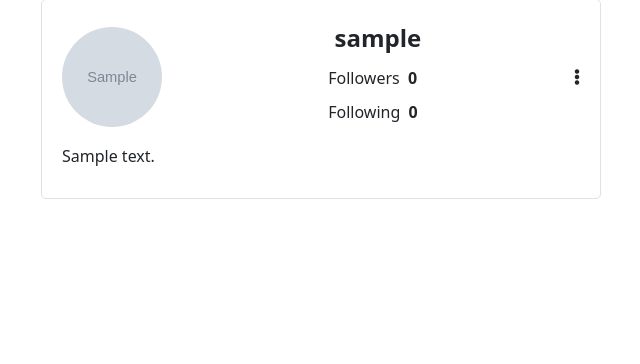
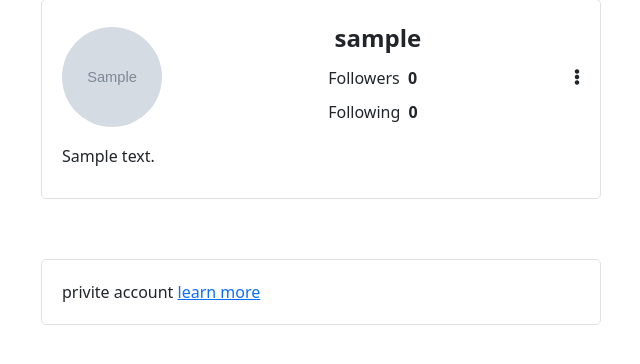
Before and after one commit to B-AJ-Amar/social-media-app, a Django app: a page that uses templates/pages/profile.html in a window 1280 px wide. Shown: the part 125-489 px from the top of the page, without its empty margins (319-959 px from the left). Run offline with Django 4.2, Linux system fonts and the light colour scheme; a user stored in the database is signed in; tables that the repository leaves empty hold one stand-in row (values such as "Sample post"); grey boxes marked "Sample" are stand-in pictures; some libraries are stand-ins or nearby versions.

Commit message:
update profile (view+template)

```diff
--- a/pages/views.py
+++ b/pages/views.py
@@ -9,10 +9,12 @@ from django.contrib.auth.decorators import login_required
 def home(request):
 
     # get all followed by user
-    following = Follow.objects.filter(follower=request.user).values_list('following', flat=True)
+    following = list(set(Follow.objects.filter(follower=request.user).values_list('following', flat=True)))
+
+    following.append(request.user.username)
     # get eny post created by the privious users (following)
      # list(set(following)) in this part ,set() to remove duplicated values
-    posts = Post.objects.filter(is_active=True,author__in=list(set(following)))
+    posts = Post.objects.filter(is_active=True,author__in=following)
 
     return render(request,"pages/home.html",{
                                                 "posts":posts.order_by("-last_edit"),
@@ -27,8 +29,12 @@ def about(request):
 def profile(request,username):
 
     user = User.objects.get(username=username)
+    if user != request.user and user.is_privite  and not Follow.objects.filter(follower=request.user,following=user).exists():
+         posts = None
+    else:
+        posts =  Post.objects.filter(author=user,is_active=True).order_by("-created")
     context = {"user_page" : user,
-               "posts"     : Post.objects.filter(author=user,is_active=True).order_by("-created"),
+               "posts"     : posts,
                "follow"    : False,
 
                }
--- a/templates/pages/profile.html
+++ b/templates/pages/profile.html
@@ -58,11 +58,20 @@
 
     </div>
   </div>
+  {% if posts %}
+    {% for p in posts %}
 
-  {% for p in posts %}
+      {% include "post.html" with post=p %}
+    {% endfor %}
+  {% else %}
+  <div class="container">
+    <div class="profile-container">
+      privite account <a href="#">learn more</a>
+    </div>
+  </div>
 
-    {% include "post.html" with post=p %}
-  {% endfor %}
+
+  {% endif %}
 
 
   {% endblock %}
--- a/users/views.py
+++ b/users/views.py
@@ -211,7 +211,6 @@ def privite_public(request,username):
         return render(request,"users/privite_public.html",context={"user_page":user})
 
     if request.method == "POST" and "confirmbtn" in request.POST:
-        pass
         user.is_privite = False if user.is_privite else True
         user.save()
 
```
